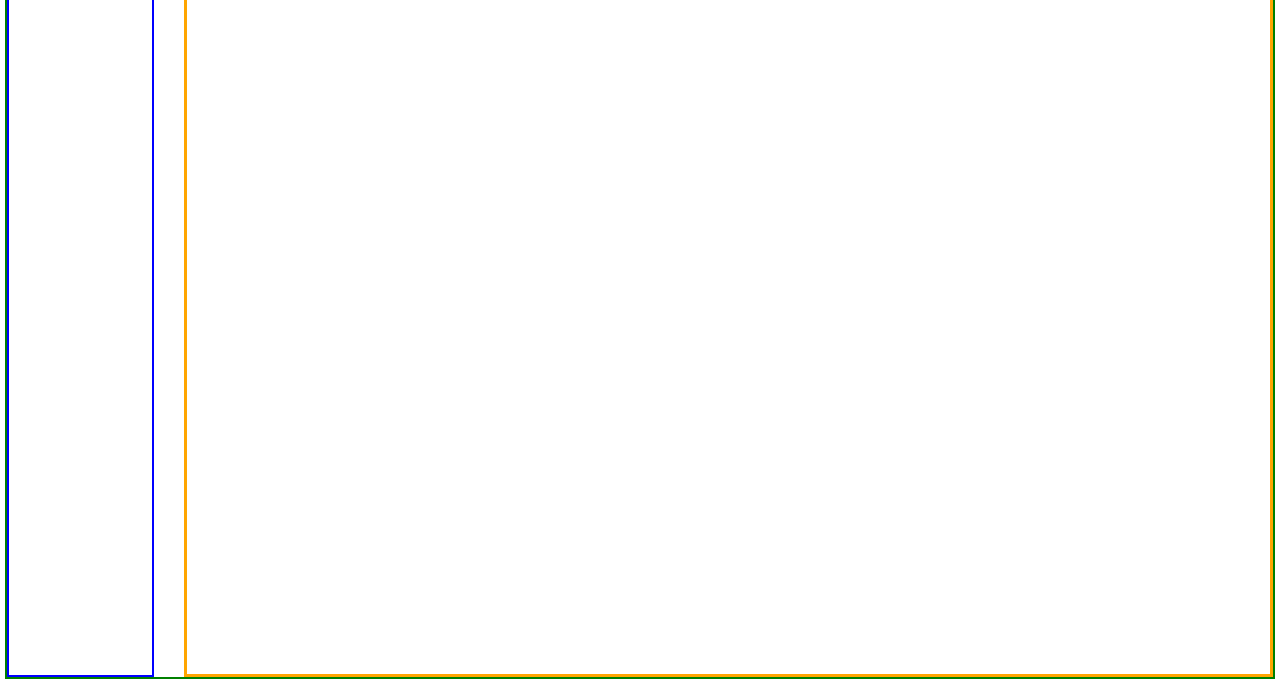
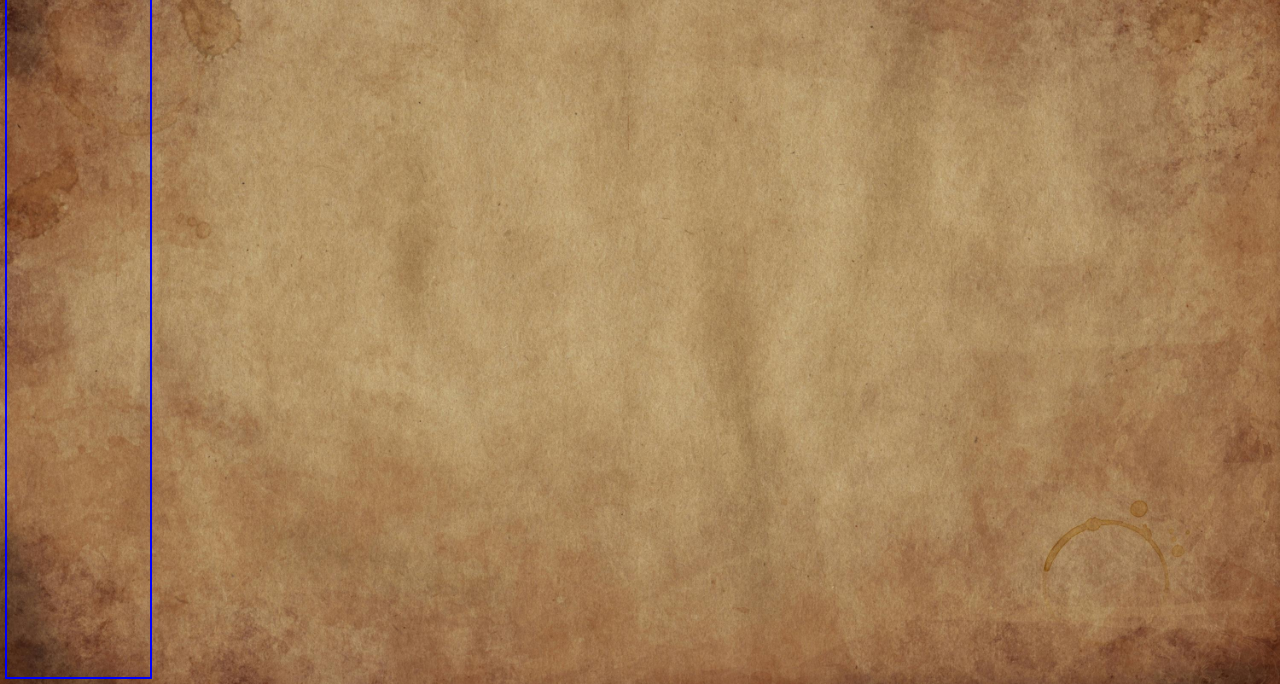
Before and after one commit to AleksGit123/Quotes, a plain HTML site: page index.html in a window 1280 px wide. Shown: the part 116-800 px from the top of the page. Drawn offline with Linux system fonts and the light colour scheme; a web font is replaced by a local one.

Commit message:
changes in body tag

```diff
--- a/css/style.css
+++ b/css/style.css
@@ -5,6 +5,10 @@ body {
 
 body {
     padding: 0 5px 5px;
+    background-image: url("../media/parchment.jpg");
+    background-repeat: no-repeat;
+    background-position: center;
+    background-size: cover;
 }
 
 .dark__theme {
@@ -122,26 +126,13 @@ input {
     width: 20px;
     height: 30px;
     border-radius: 50% 50% 50% 50% / 60% 70% 40% 40%;
-    /* ელიფსური ფორმა */
     z-index: 1;
-    /* რადიალური გრადიენტი: შიგნიდან გარედან */
     background-image: radial-gradient(circle at center,
-            /* 1. ყველაზე ცხელი ნაწილი: თეთრი/ღია ყვითელი */
             #fff3b5 0%,
-            /* თეთრი-ყვითელი: 0% */
-            /* 2. შუა ნაწილი: კაშკაშა ყვითელი/ნარინჯისფერი */
             #ffc400c4 25%,
-            /* კაშკაშა ყვითელი: 25% */
-            /* 3. გარე ნაწილი: ნარინჯისფერი */
             #ff5733 80%,
-            /* ნარინჯისფერი: 60% */
-            /* 4. ყველაზე გარე ნაწილი: მუქი ნარინჯისფერი/მოწითალო */
             #c70038ad 90%,
-            /* მოწითალო: 90% */
-            /* 5. ლურჯი ბაზა (ალის ძირი) */
-            transparent 90%
-            /* გამჭვირვალე 90%-ის შემდეგ */
-        );
+            transparent 90%);
     box-shadow: 0 0 8px rgba(255, 87, 51, 0.7),
         0 0 8px rgba(255, 87, 51, 0.7),
         0 0 8px rgba(255, 87, 51, 0.7);
@@ -155,12 +146,10 @@ input {
     }
 
     30% {
-        /* ოდნავ მარცხნივ მოხრა და ოდნავ დამოკლება */
         transform: skewY(-5deg) scale(0.99, 1.01);
     }
 
     70% {
-        /* ოდნავ მარჯვნივ მოხრა და ოდნავ დაგრძელება */
         transform: skewY(4deg) scale(1.01, 0.99);
     }
 }
@@ -178,7 +167,6 @@ input {
     display: flex;
     justify-content: space-between;
     column-gap: 30px;
-    border: 2px solid green;
     width: 100%;
     height: calc(100% - 100px);
 }
@@ -187,10 +175,12 @@ input {
 .index__section1 {
     border: 2px solid blue;
     width: 170px;
+
 }
 
 /* section 2 */
 .index__section2 {
-    border: 3px solid orange;
     width: 100%;
+
+
 }
```
Also changed, not shown: media/parchment.jpg (added).
